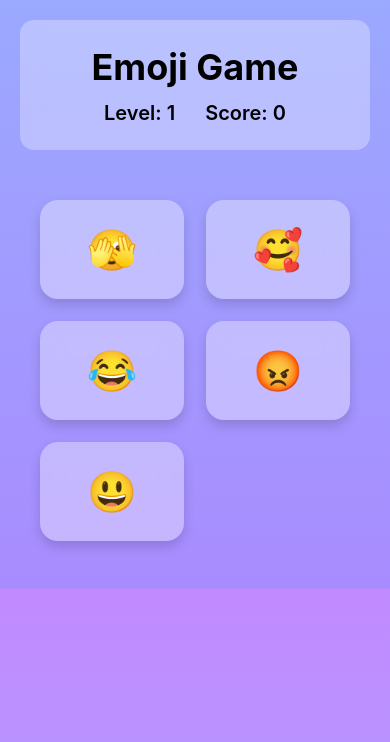
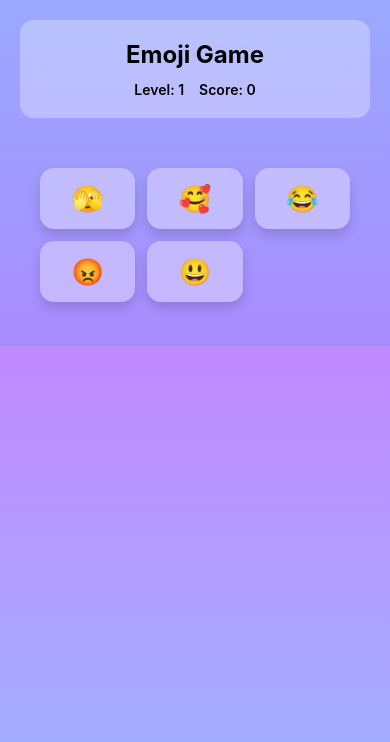
Before and after one commit to simhadriavula/Emoji-Level-Game, a React (Create React App) app: page / in a window 390 px wide. Shown: the top 742 px of the page. Built offline with nearby package versions, Linux system fonts and the light colour scheme.

Commit message:
Initial commit — Emoji Game

```diff
--- a/src/App.css
+++ b/src/App.css
@@ -154,9 +154,6 @@ body {
 }
 
 
-/* ------------------------------------------------------- */
-/* 💀 MATCHING GAME OVER SCREEN (same style as congrats) */
-/* ------------------------------------------------------- */
 
 .game-over-screen {
   margin-top: 120px;
@@ -215,3 +212,93 @@ body {
   0% { opacity: 0; transform: scale(0.85); }
   100% { opacity: 1; transform: scale(1); }
 }
+@media (max-width: 1024px) {
+
+  .header h1 {
+    font-size: 32px;
+  }
+
+  .grid {
+    grid-template-columns: repeat(auto-fit, minmax(90px, 1fr));
+    gap: 18px;
+  }
+
+  .card {
+    padding: 20px;
+  }
+
+  .emoji {
+    font-size: 34px;
+  }
+}
+
+/* Large Phones (480px - 767px) */
+@media (max-width: 767px) {
+
+  .header {
+    padding: 20px;
+  }
+
+  .header h1 {
+    font-size: 28px;
+  }
+
+  .score-box {
+    font-size: 16px;
+    gap: 15px;
+  }
+
+  .grid {
+    grid-template-columns: repeat(auto-fit, minmax(80px, 1fr));
+    gap: 16px;
+  }
+
+  .card {
+    padding: 18px;
+  }
+
+  .emoji {
+    font-size: 30px;
+  }
+
+  .level-popup {
+    top: 60px;
+    padding: 14px 30px;
+    font-size: 22px;
+  }
+}
+
+/* Small Phones (up to 479px) */
+@media (max-width: 479px) {
+
+  .header h1 {
+    font-size: 24px;
+  }
+
+  .score-box span {
+    font-size: 14px;
+  }
+
+  .grid {
+    grid-template-columns: repeat(auto-fit, minmax(70px, 1fr));
+    gap: 12px;
+  }
+
+  .card {
+    padding: 15px;
+    border-radius: 14px;
+  }
+
+  .emoji {
+    font-size: 26px;
+  }
+
+  .game-over-screen h1 {
+    font-size: 36px;
+  }
+
+  .restart-btn {
+    font-size: 18px;
+    padding: 10px 20px;
+  }
+}
```
Also changed, not shown: 1 other file (tests, documents, lock files or other folders).
